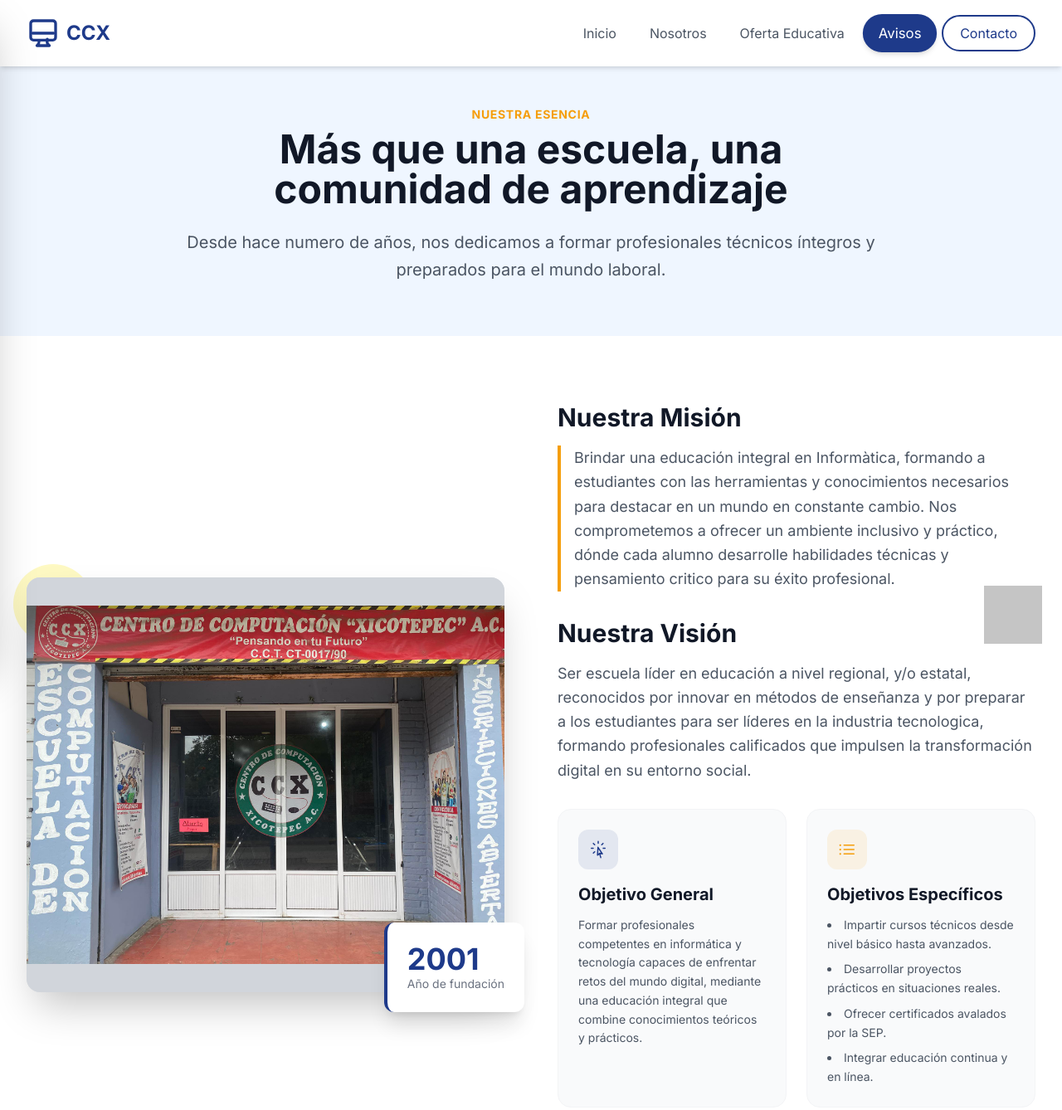
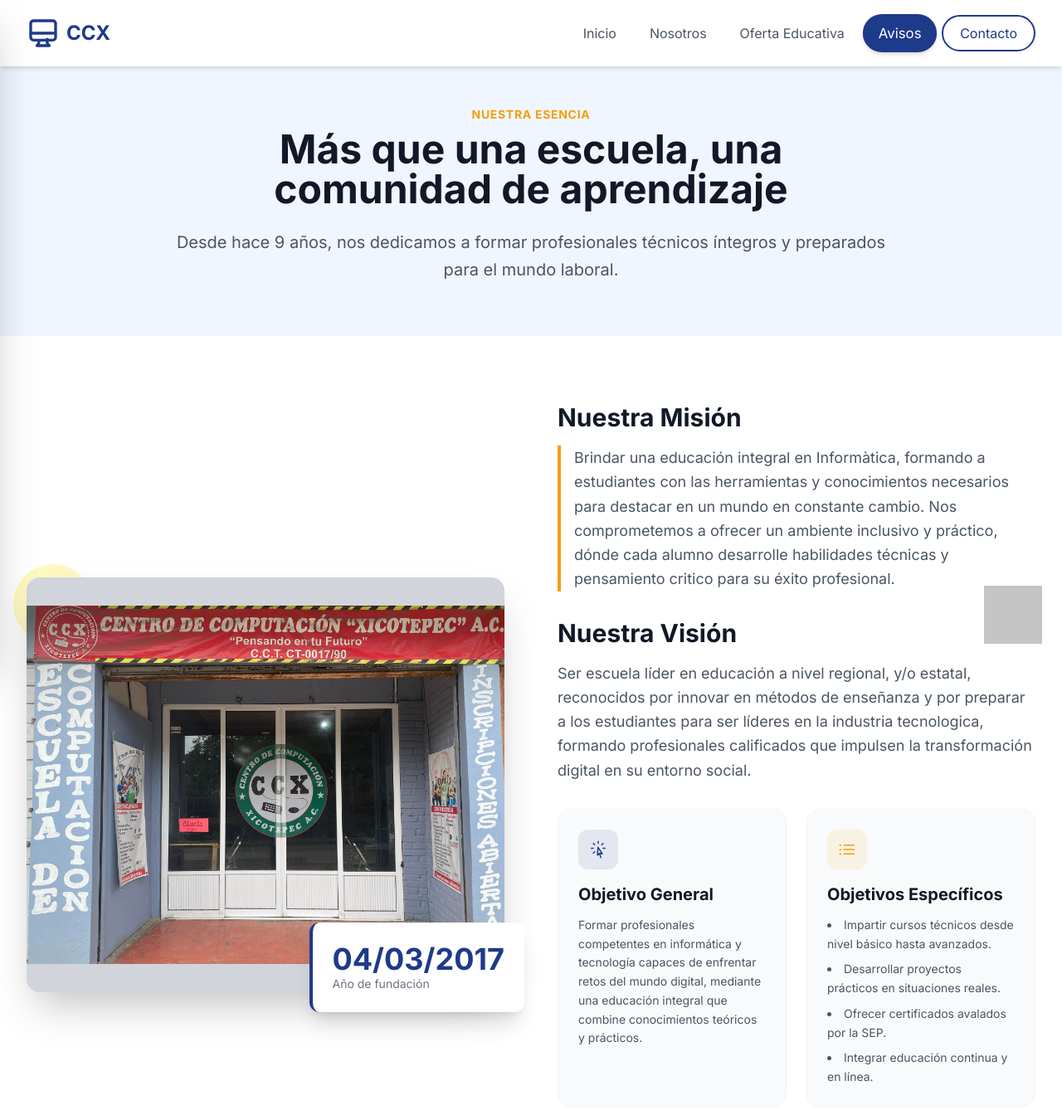
Before and after one commit to ByteBuster-L/CCX, a plain HTML site: page docs/pages/nosotros.html in a window 1280 px wide. Shown: the top 1338 px of the page at 83% size. Drawn offline with nearby package versions, Linux system fonts and the light colour scheme; grey boxes are pictures that could not be loaded.

Commit message:
Cambio en año de fundacion

```diff
--- a/docs/pages/nosotros.html
+++ b/docs/pages/nosotros.html
@@ -74,7 +74,7 @@
             <span class="text-escuela-accent font-bold tracking-wider uppercase text-sm mb-2 block gsap-reveal">Nuestra Esencia</span>
             <h1 class="text-4xl md:text-5xl font-bold text-gray-900 mb-6 gsap-reveal">Más que una escuela, una comunidad de aprendizaje</h1>
             <p class="text-xl text-gray-600 leading-relaxed gsap-reveal">
-                Desde hace numero de años, nos dedicamos a formar profesionales técnicos íntegros y preparados para el mundo laboral.
+                Desde hace 9 años, nos dedicamos a formar profesionales técnicos íntegros y preparados para el mundo laboral.
             </p>
         </div>
     </div>
@@ -90,7 +90,7 @@
                         </div>
                     </div>
                     <div class="absolute -bottom-6 -right-6 bg-white p-6 rounded-xl shadow-xl border-l-4 border-escuela-main">
-                        <p class="font-bold text-4xl text-escuela-main">2001</p>
+                        <p class="font-bold text-4xl text-escuela-main">04/03/2017</p>
                         <p class="text-sm text-gray-500">Año de fundación</p>
                     </div>
                 </div>
```
